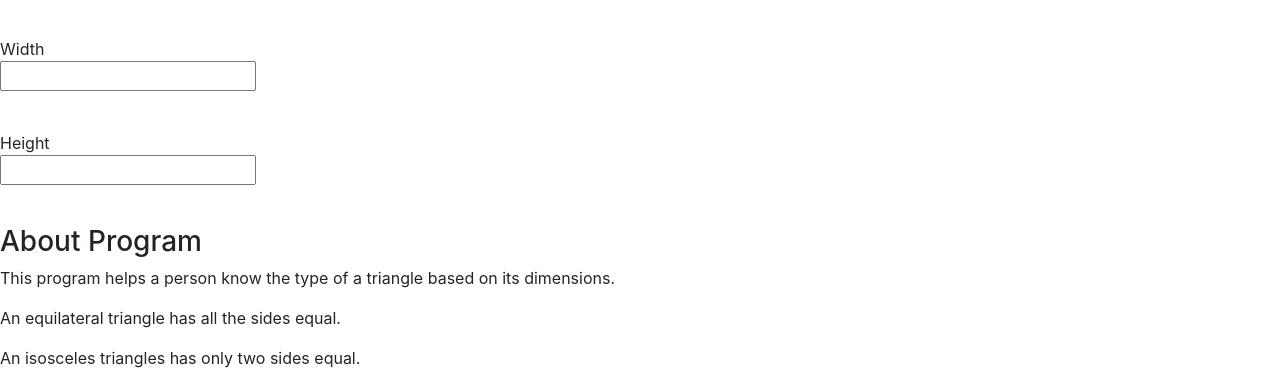
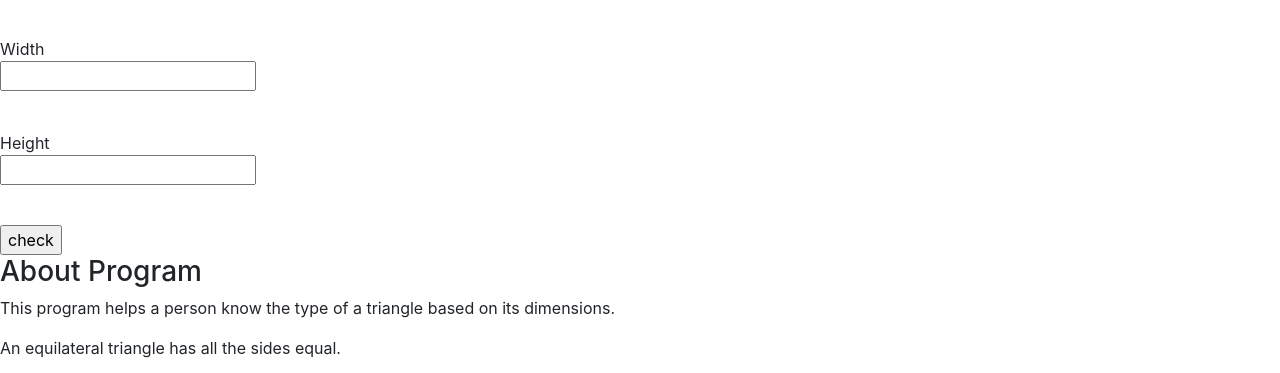
Before and after one commit to Mash14/Triangle-Tracker, a plain HTML site: page index.html in a window 1280 px wide. Shown: the part 556-929 px from the top of the page. Drawn offline with Linux system fonts and the light colour scheme.

Commit message:
add the check click

```diff
--- a/index.html
+++ b/index.html
@@ -28,6 +28,7 @@
         <p>Height<br>
         <input type="number" name="sidec" value="tvalue"></p>
         </br>
+        <input class="button1" type="button" value="check" onclick="result()">
       </fieldset>
     <h3>About Program</h3>
       <p>This program helps a person know the type of a triangle based on its dimensions.</P>
```
